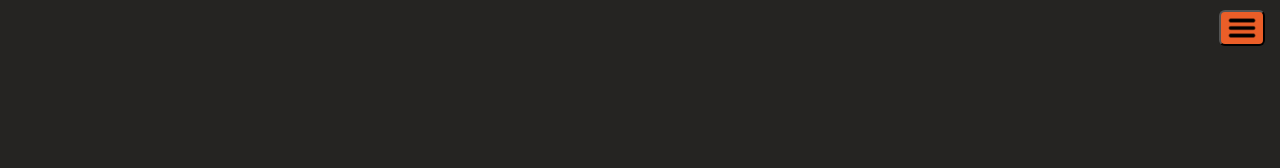
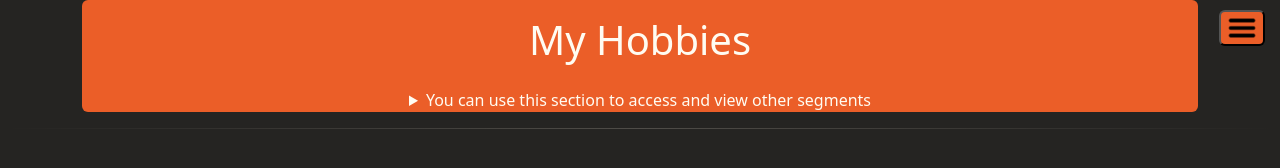
Before and after one commit to AmirMS90/HomePage, a plain HTML site: page hobbies.html in a window 1280 px wide. Drawn offline with nearby package versions, Linux system fonts and the light colour scheme.

Commit message:
Added header to the empty pages

```diff
--- a/hobbies.html
+++ b/hobbies.html
@@ -31,6 +31,23 @@
             </ul>
         </div>
     </nav>
+    <header class="container">
+        <div class="orengeBG rounded">
+            <h1 class="d-flex justify-content-center align-items-center headtxt">My Hobbies</h1>
+            <nav class="d-flex justify-content-center align-items-center">
+                <details>
+                    <summary class="headtxt">You can use this section to access and view other segments</summary>
+                    <ul class="row">
+                        <!-- <li class="col"><a href="#" class="headtxt"></a></li> -->
+                    </ul>
+                </details>
+            </nav>
+        </div>
+    </header>
+    <hr>
+    <main class="container">
+
+    </main>
     <footer class="footer orengeBG">
         <div class="container">
             <ul class="row">
```
Also changed, not shown: career.html (+17 -0 lines).
